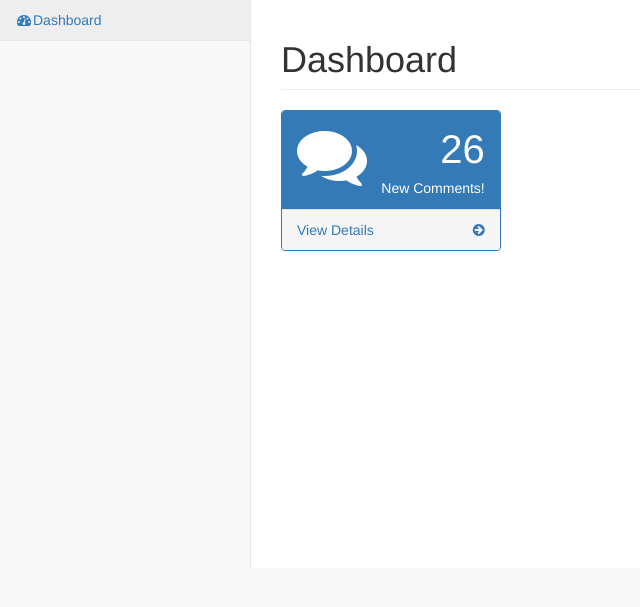
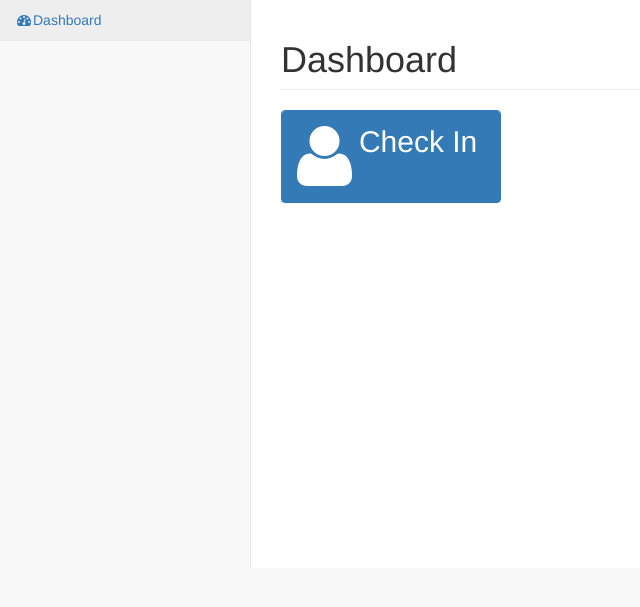
Before and after one commit to tzejian/safeCheck, a PHP site: page /userCheckin.php in a window 1280 px wide. Shown: the part 51-658 px from the top of the page, without its empty margins (0-640 px from the left). Run offline with PHP 8.4, Linux system fonts and the light colour scheme.

```diff
--- a/css/sb-admin-2.css
+++ b/css/sb-admin-2.css
@@ -235,7 +235,7 @@ table.dataTable thead .sorting:after {
   margin: 15px 0;
 }
 .huge {
-  font-size: 40px;
+  font-size: 30px;
 }
 .panel-green {
   border-color: #5cb85c;
--- a/userCheckin.php
+++ b/userCheckin.php
@@ -50,25 +50,17 @@
             <!-- /.row -->
             <div class="row">
                 <div class="col-lg-3 col-md-6">
-                    <div class="panel panel-primary">
+                    <div class="panel panel-primary" role="button">
                         <div class="panel-heading">
                             <div class="row">
                                 <div class="col-xs-3">
-                                    <i class="fa fa-comments fa-5x"></i>
+                                    <i class="fa fa-user fa-5x"></i>
                                 </div>
-                                <div class="col-xs-9 text-right">
-                                    <div class="huge">26</div>
-                                    <div>New Comments!</div>
+                                <div class="col-xs-9 text-center">
+                                    <div class="huge">Check In</div>
                                 </div>
                             </div>
                         </div>
-                        <a href="#">
-                            <div class="panel-footer">
-                                <span class="pull-left">View Details</span>
-                                <span class="pull-right"><i class="fa fa-arrow-circle-right"></i></span>
-                                <div class="clearfix"></div>
-                            </div>
-                        </a>
                     </div>
                 </div>
             </div>
```
Also changed, not shown: model/doLogin.php (+6 -8 lines).
